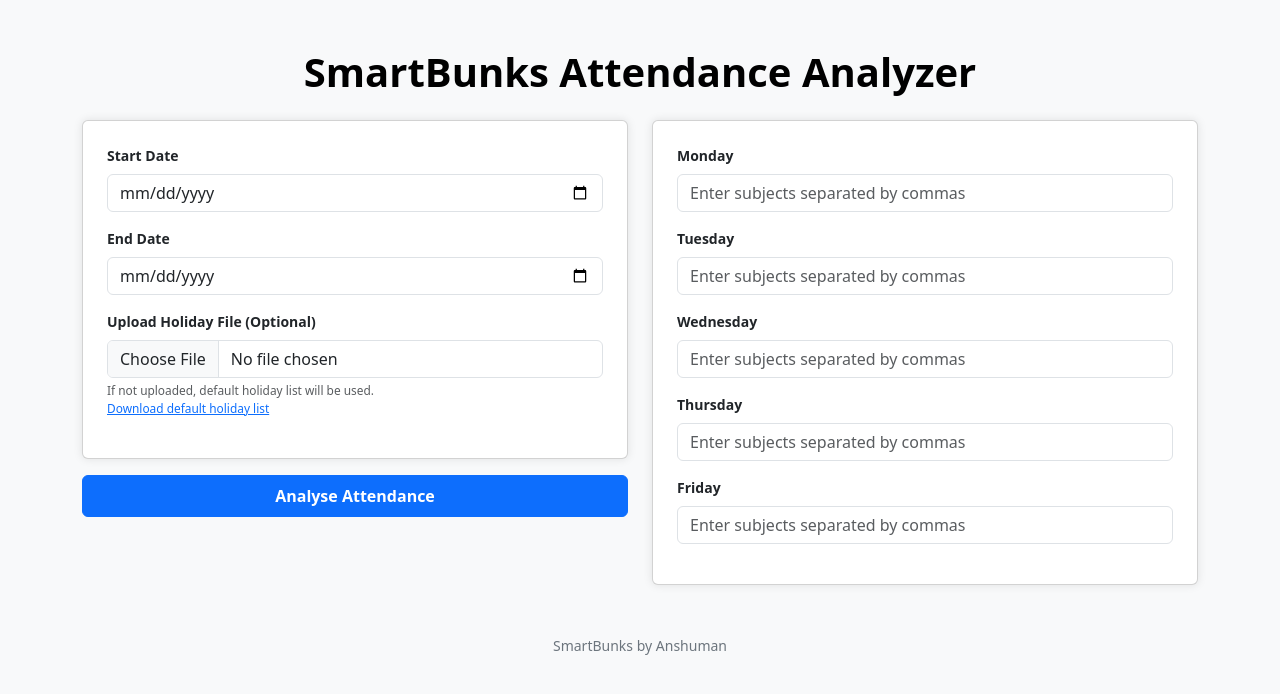
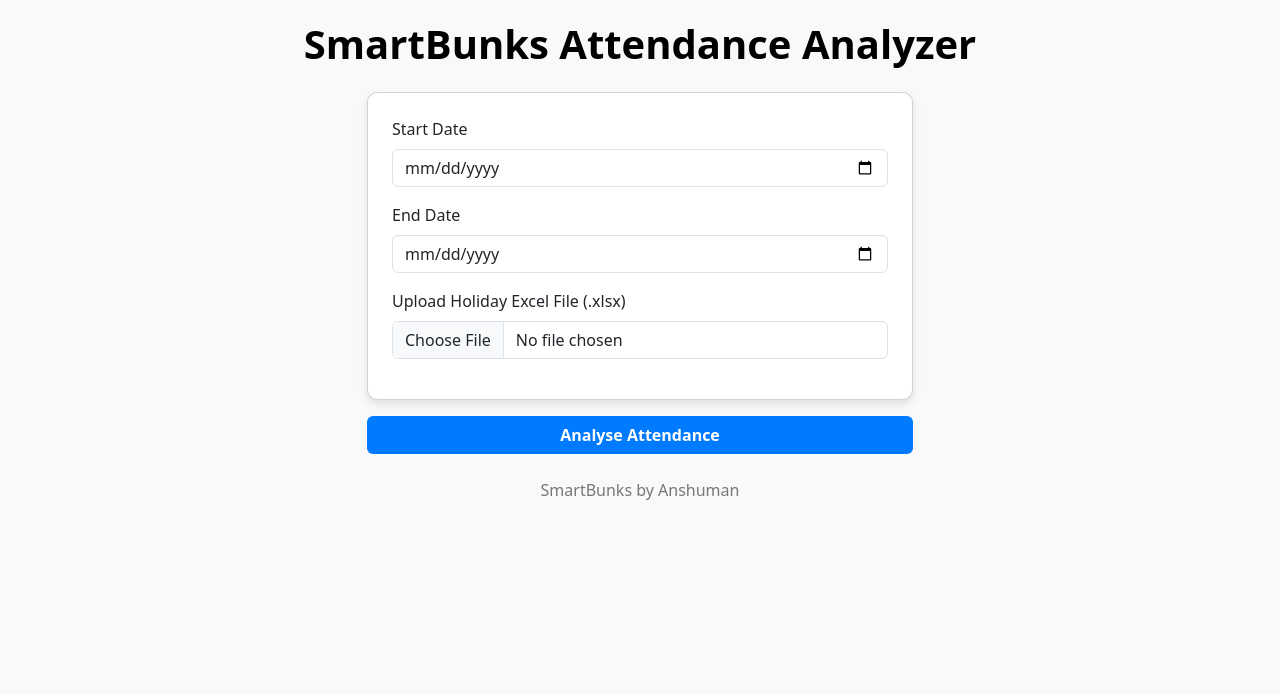
Before and after one commit to Anshu-09/SmartBunks, a Flask app: page / in a window 1280 px wide. Shown: the top 694 px of the page. Run offline with Flask 3, Linux system fonts and the light colour scheme.

Commit message:
v1.1 revert

```diff
--- a/app.py
+++ b/app.py
@@ -1,6 +1,5 @@
 from flask import Flask, render_template, request
 import pandas as pd
-import os
 
 app = Flask(__name__)
 
@@ -15,46 +14,40 @@
             end_date = request.form.get('end_date')
             holiday_file = request.files.get('holiday_file')
 
-            # Load default holiday file if none is uploaded
-            if holiday_file and holiday_file.filename.endswith('.xlsx'):
-                holiday_df = pd.read_excel(holiday_file)
-            else:
-                default_path = os.path.join('static', 'data', 'default_holidays.xlsx')
-                holiday_df = pd.read_excel(default_path)
+            if not start_date or not end_date or not holiday_file:
+                raise ValueError("All fields are required!")
 
-            # Count total working days
+            # Read holiday file
+            holiday_df = pd.read_excel(holiday_file)
+            holidays = pd.to_datetime(holiday_df['Date'], errors='coerce')
+
+            # Calculate working weekdays excluding holidays
             date_range = pd.date_range(start=start_date, end=end_date, freq='D')
-            weekdays = date_range[date_range.dayofweek < 5]  # Monday to Friday
-
-            # Remove holidays from working days
-            holidays = pd.to_datetime(holiday_df['Date'], errors='coerce')
+            weekdays = date_range[date_range.dayofweek < 5]
             working_days = [day for day in weekdays if day not in holidays]
 
-            # Subject pattern based on weekdays (Mon–Fri)
+            # Subject map by weekday
             weekday_subjects = {
-                0: "Math",       # Monday
-                1: "Physics",    # Tuesday
-                2: "Chemistry",  # Wednesday
-                3: "English",    # Thursday
-                4: "Computer"    # Friday
+                0: "Math",
+                1: "Physics",
+                2: "Chemistry",
+                3: "English",
+                4: "Computer"
             }
 
-            # Tally attendance by subject
+            # Count subjects
             subject_counts = {}
             for day in working_days:
                 subject = weekday_subjects.get(day.weekday())
                 if subject:
-                    # Normalize similar subject names
                     subject = subject.strip().lower()
                     subject = subject.replace("maths", "math")
                     subject_counts[subject] = subject_counts.get(subject, 0) + 1
 
-            # Convert keys back to title-case
-            formatted_result = {subj.title(): count for subj, count in subject_counts.items()}
-            result = formatted_result
+            result = {k.title(): v for k, v in subject_counts.items()}
 
         except Exception as e:
-            error = f"An error occurred: {str(e)}"
+            error = f"Error: {str(e)}"
 
     return render_template('index.html', result=result, error=error)
 
--- a/templates/index.html
+++ b/templates/index.html
@@ -2,49 +2,49 @@
 <html lang="en">
 <head>
     <meta charset="UTF-8">
-    <title>SmartBunks - Attendance Analyzer</title>
-    <meta name="viewport" content="width=device-width, initial-scale=1">
-    <!-- Bootstrap CSS -->
+    <title>SmartBunks</title>
     <link href="https://cdn.jsdelivr.net/npm/bootstrap@5.3.0/dist/css/bootstrap.min.css" rel="stylesheet">
     <style>
         body {
+            padding: 20px;
             background-color: #f8f9fa;
-            font-size: 14px;
+        }
+        .card {
+            box-shadow: 0 4px 8px rgba(0,0,0,0.1);
+            border-radius: 10px;
+        }
+        .btn-analyse {
+            background-color: #007bff;
+            color: white;
+            width: 100%;
+            font-weight: 600;
+        }
+        .footer {
+            margin-top: 20px;
+            text-align: center;
+            color: #777;
+        }
+        h1 {
+            font-weight: bold;
+            color: black;
         }
         label {
-    font-weight: 600; /* Slightly bold */
+            font-weight: 500;
         }
-        h1 {
-            font-weight: 700;
-            color: black;
-        }
-        .card {
-            box-shadow: 0 0 10px rgba(0, 0, 0, 0.1);
-        }
-        table {
-            font-size: 14px;
-        }
-        footer {
-            margin-top: 40px;
-            padding: 10px 0;
-            text-align: center;
-            color: #6c757d;
-        }
-        @media (max-width: 767px) {
-            .row > div {
-                margin-bottom: 20px;
-            }
+        .alert-small {
+            font-size: 0.85rem;
+            padding: 4px 8px;
+            margin-top: 5px;
         }
     </style>
 </head>
 <body>
-<div class="container mt-5">
+    <div class="container">
         <h1 class="text-center mb-4">SmartBunks Attendance Analyzer</h1>
-    <form action="/analyze" method="POST" enctype="multipart/form-data">
-        <div class="row">
-            <!-- Left Card: Date + Holidays -->
+        <div class="row justify-content-center">
             <div class="col-md-6">
                 <div class="card p-4">
+                    <form action="/" method="POST" enctype="multipart/form-data">
                         <div class="mb-3">
                             <label for="start_date" class="form-label">Start Date</label>
                             <input type="date" class="form-control" id="start_date" name="start_date" required>
@@ -54,72 +54,40 @@
                             <input type="date" class="form-control" id="end_date" name="end_date" required>
                         </div>
                         <div class="mb-3">
-                        <label for="holiday_file" class="form-label">Upload Holiday File (Optional)</label>
+                            <label for="holiday_file" class="form-label">Upload Holiday Excel File (.xlsx)</label>
                             <input type="file" class="form-control" id="holiday_file" name="holiday_file" accept=".xlsx">
-                        <div class="form-text text-muted mt-1" style="font-size: 0.85em;">
-                            If not uploaded, default holiday list will be used.<br>
-                            <a href="/static/default_holidays.xlsx" download>Download default holiday list</a>
-                        </div>
-                    </div>
-                </div>
-
-                <!-- Button below left card -->
-                <div class="mt-3">
-    <button type="submit" class="btn btn-primary w-100 py-2 fw-semibold">Analyse Attendance</button>
-</div>
-
-            </div>
-
-            <!-- Right Card: Timetable Form -->
-            <div class="col-md-6">
-                <div class="card p-4">
-                    {% for day in ["Monday", "Tuesday", "Wednesday", "Thursday", "Friday"] %}
-                    <div class="mb-3">
-                        <label for="{{ day }}" class="form-label">{{ day }}</label>
-                        <input type="text" class="form-control" id="{{ day }}" name="{{ day }}"
-                               placeholder="Enter subjects separated by commas" required>
-                    </div>
-                    {% endfor %}
-                </div>
-            </div>
                         </div>
                     </form>
+                </div>
+                <button form="form" type="submit" class="btn btn-analyse mt-3">Analyse Attendance</button>
 
                 {% if result %}
-    <div class="card mt-5 p-4">
-        <h4 class="mb-3">Attendance Analysis Result</h4>
-        <div class="table-responsive">
-            <table class="table table-bordered table-striped">
-                <thead class="table-light">
+                    <div class="card p-3 mt-4">
+                        <h5>Subject-wise Working Days:</h5>
+                        <table class="table table-bordered mt-3">
+                            <thead>
                                 <tr>
                                     <th>Subject</th>
-                        <th>Total Classes</th>
-                        <th>Days Scheduled</th>
-                        <th>Avg. per Week</th>
+                                    <th>Count</th>
                                 </tr>
                             </thead>
                             <tbody>
-                    {% for subject, stats in result.items() %}
+                                {% for subject, count in result.items() %}
                                     <tr>
                                         <td>{{ subject }}</td>
-                        <td>{{ stats.total_classes }}</td>
-                        <td>{{ stats.days_scheduled }}</td>
-                        <td>{{ stats.avg_per_week }}</td>
+                                        <td>{{ count }}</td>
                                     </tr>
                                 {% endfor %}
                             </tbody>
                         </table>
                     </div>
-    </div>
+                {% elif error %}
+                    <div class="alert alert-danger mt-4">{{ error }}</div>
                 {% endif %}
 
-    <footer>
-        <p>SmartBunks by Anshuman</p>
-    </footer>
+                <div class="footer mt-4">SmartBunks by Anshuman</div>
             </div>
-
-<!-- Bootstrap JS -->
-<script src="https://cdn.jsdelivr.net/npm/bootstrap@5.3.0/dist/js/bootstrap.bundle.min.js"></script>
-
+        </div>
+    </div>
 </body>
 </html>
```
Lines whose indentation alone changed are shown as unchanged.
